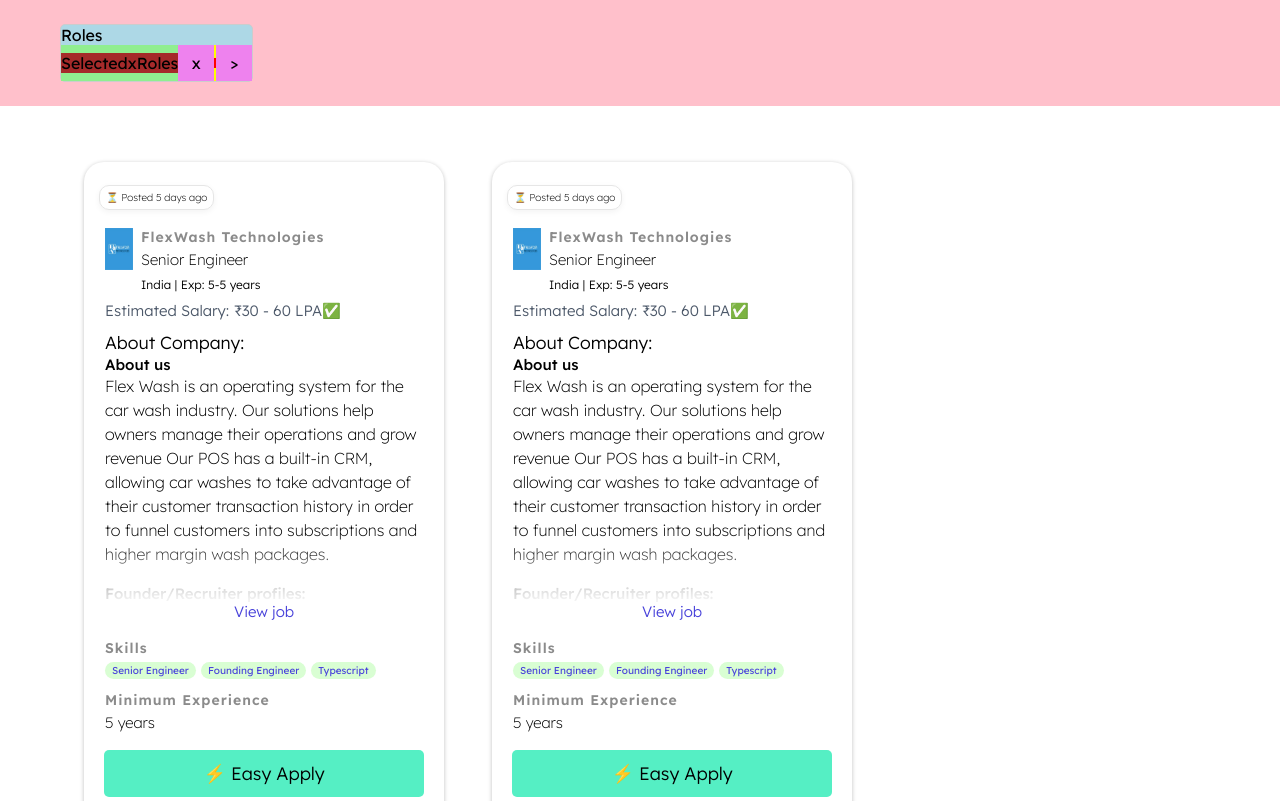
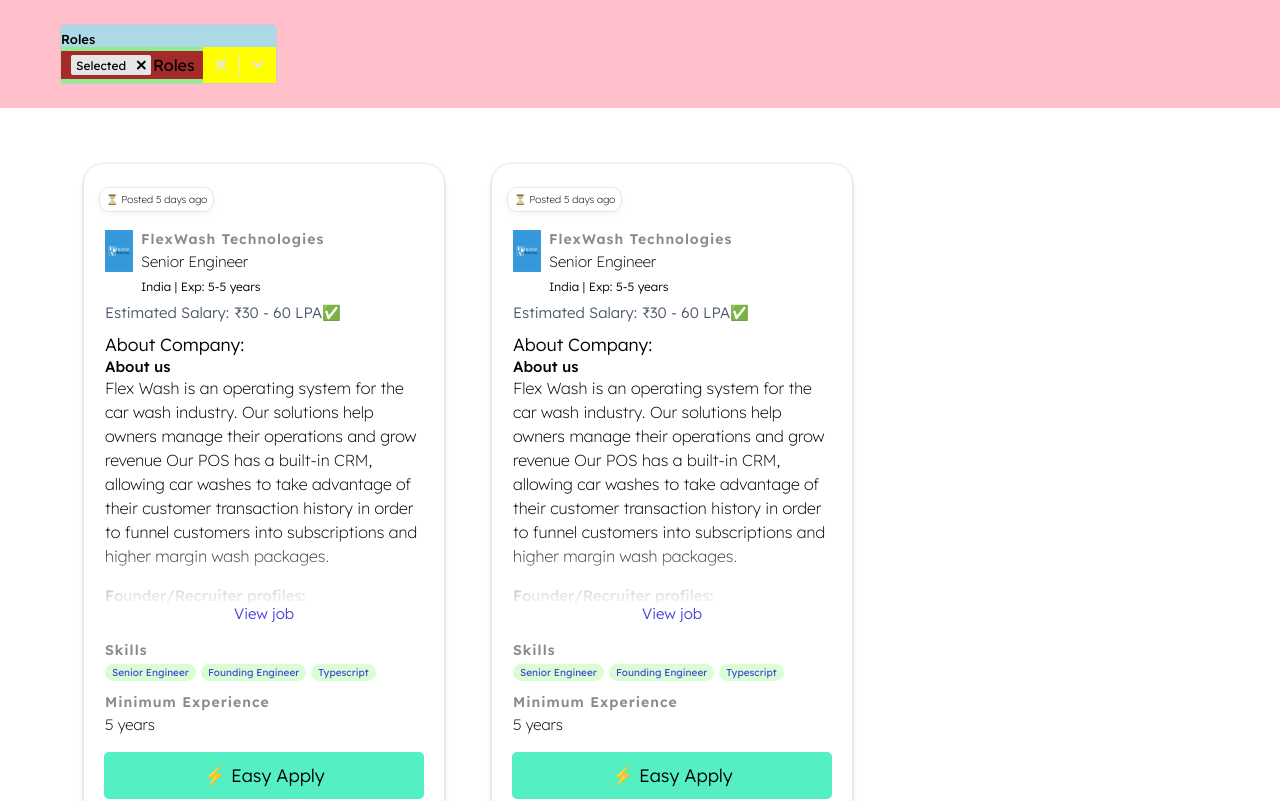
Before and after one commit to riyaz3036/weekday_assignment, a React (Create React App) app: page / in a window 1280 px wide. Shown: the top 801 px of the page. Built offline with nearby package versions, Linux system fonts and the light colour scheme.

Commit message:
progress in filter button styling

```diff
--- a/public/index.html
+++ b/public/index.html
@@ -9,6 +9,10 @@
       content="Developed as a part of the Assignment"
     />
     <title>Weekday-Assignment</title>
+    <link
+    href="https://cdn.jsdelivr.net/npm/remixicon@4.2.0/fonts/remixicon.css"
+    rel="stylesheet"
+    />
   </head>
 
   <body>
--- a/src/App.css
+++ b/src/App.css
@@ -34,6 +34,12 @@
      flex-direction: column;
 }
 
+.filter__title{
+    font-size: 13px;
+    margin-top: 6px;
+    font-weight: 500;
+}
+
 .element__top{
   background-color: lightgreen;
   display: flex;
@@ -45,13 +51,41 @@
   background-color: brown;
   display: flex;
   align-items: center;
+  flex: 1 1 0%;
+  flex-wrap: wrap;
+  overflow: hidden;
+  padding: 2px 8px;
+  box-sizing: border-box;
 }
 
 .selected__tag{
+  background-color: rgb(230, 230, 230);
   display: flex;
   align-items: center;
+  margin: 2px;
+  border-radius: 2px;
 }
 
+.tag__text{
+  font-size: 12px;
+  margin: 0px 5px;
+}
+.tag__cross{
+  height: 20px;
+  width: 20px;
+  border-radius: 2px;
+}
+.tag__cross:hover{
+  background-color: #ffbdad;
+}
+.tag__cross i{
+  margin: 2px;
+  font-weight: 600;
+}
+
+.tag__cross i:hover{
+  color: #de350b;
+}
 
 .element__top__right{
      background-color: yellow;
@@ -61,7 +95,6 @@
 
 
 .cross__all{
-  background-color: violet;
   height: 36px;
   width: 36px;
   display: flex;
@@ -69,23 +102,35 @@
   align-items: center;
 
 }
+.cross__all i{
+  font-size: 20px;
+  font-weight: 600;
+  color: rgb(230, 230, 230);
+}
+.cross__all i:hover{
+  color: #9a9a9a;
+}
 
 .partition{
-  background-color: red;
-  width: 2px;
-  height: 10px;
+  background-color: rgb(230, 230, 230);
+  width: 1px;
+  height: 24px;
 }
 
 .dropdown__arrow{
-  background-color: violet;
   height: 36px;
   width: 36px;
   display: flex;
   justify-content: center;
   align-items: center;
 }
-
-
+.dropdown__arrow i{
+  font-size: 32px;
+  color: rgb(230, 230, 230);
+}
+.dropdown__arrow i:hover{
+  color: #9a9a9a;
+}
 
 
 /* JobSection styling starts here */
--- a/src/App.js
+++ b/src/App.js
@@ -10,20 +10,20 @@
         <div className="filters">
 
             <div className="filter__element">
-                <p>Roles</p>
+                <p className="filter__title">Roles</p>
                 <div className="element__top">
                     <div className="element__top__left">
                         <div className="selected__tag">
-                            <p>Selected</p>
-                            <div><p>x</p></div>
+                            <p className="tag__text">Selected</p>
+                            <div className="tag__cross"><i class="ri-close-line"></i></div>
                         </div>
                         <div className="search__box">Roles</div>
                     </div>
 
                     <div className="element__top__right">
-                        <div className="cross__all"><p>x</p></div>
+                        <div className="cross__all"><i class="ri-close-line"></i></div>
                         <span className="partition"></span>
-                        <div className="dropdown__arrow">&gt;</div>
+                        <div className="dropdown__arrow"><i class="ri-arrow-drop-down-line"></i></div>
                     </div>
                 </div>
 
```
